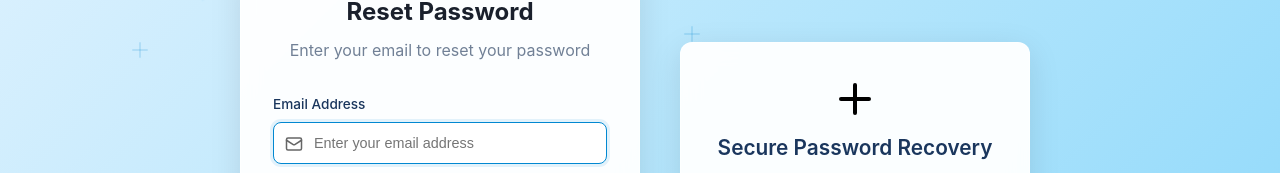
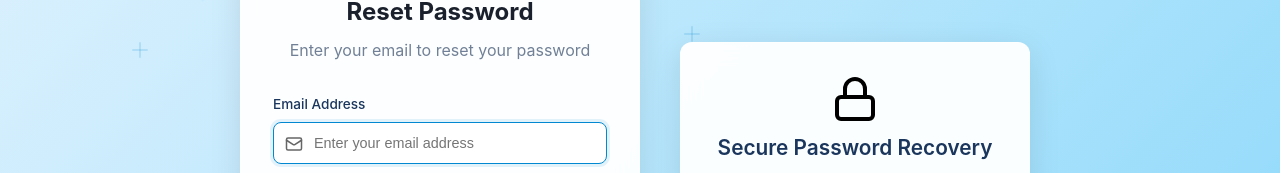
Before and after one commit to curiaz/medichain, a React (Create React App) app: page /reset-password in a window 1280 px wide. Shown: the part 195-368 px from the top of the page. Built offline with nearby package versions, Linux system fonts and the light colour scheme; no server answers.

Commit message:
fix: Change Plus icon to Lock icon in secure password recovery section

```diff
--- a/src/frontend/ResetPassword.jsx
+++ b/src/frontend/ResetPassword.jsx
@@ -510,7 +510,7 @@ const ResetPassword = () => {
           <div className="info-section">
             <div className="info-content">
               <div className="info-icon">
-                <Plus size={48} />
+                <Lock size={48} />
               </div>
               <h3>Secure Password Recovery</h3>
               <p>
```
